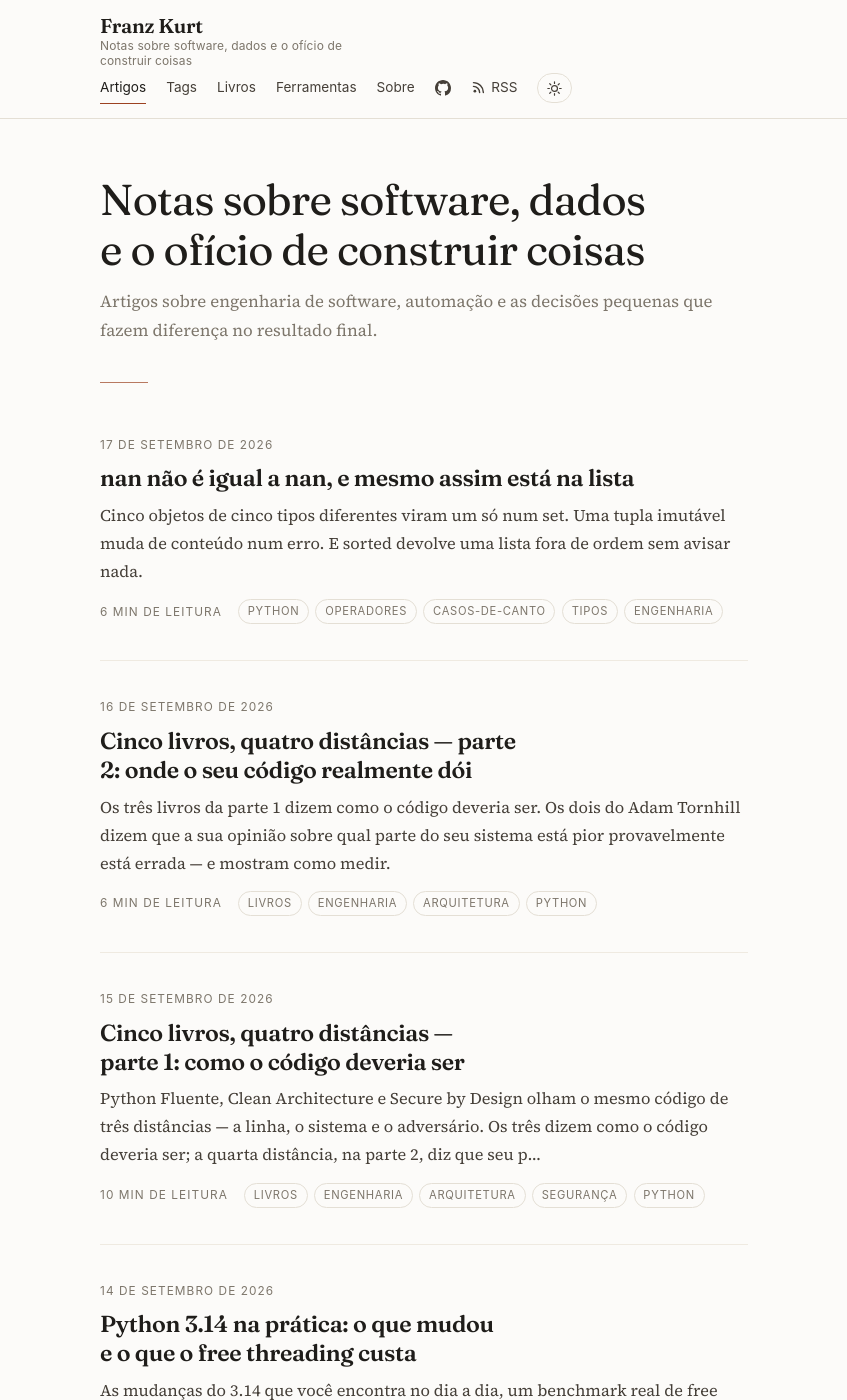
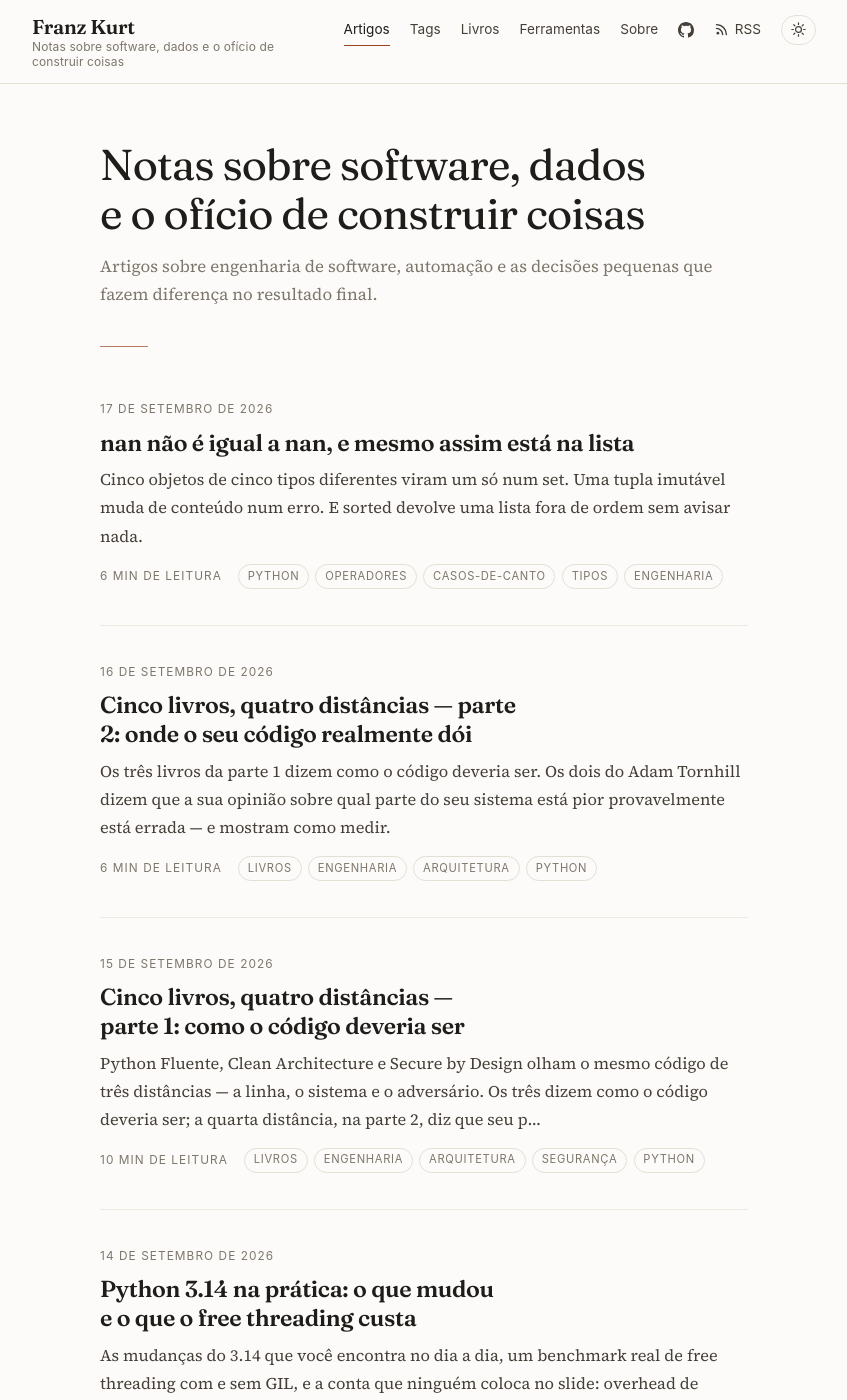
Before and after one commit to franzkurt/franzkurt.github.io, a Jekyll site: the page built from index.html, in a window 1280 px wide and 1400 px high. Shown: the whole window, without its empty margins (216-1063 px from the left). Built offline with Jekyll 4.4.1, drawn with Linux system fonts in a browser that asks for light colours; the list of posts is cut into pages by our own code.

Commit message:
Cabeçalho numa linha só: a aba Ferramentas não cabia em 43,5rem
Com a aba nova, marca (227px) + menu (460px) + vão passaram dos 696px de
--wrap e o menu caía para uma segunda linha. O cabeçalho não precisa
respeitar a largura de leitura do artigo: agora usa 52rem, a marca fica
mais à esquerda e o menu volta para a mesma linha. Altura do cabeçalho
cai de 118px para 83px no desktop.

E um defeito que eu mesmo tinha introduzido e não teria visto sem medir:
em 360px e 320px — larguras de celular comuns — o menu com 358px
TRANSBORDAVA a tela, criando rolagem horizontal. Confirmei a autoria
removendo a aba no navegador: sem ela o transbordo some. Flex container
sem flex-wrap estoura em vez de ceder, então o .nav passa a quebrar.

Só quebrar deixava o cabeçalho com 132px no celular, alto demais para
barra fixa. O menu precisava perder ~54px: o rótulo "RSS" custa 31px e o
ícone sozinho já diz o que é, então ele some abaixo de 34rem. Em 390px o
cabeçalho volta aos 94px.

Medido em 8 larguras, de 320 a 1440, nas duas páginas: zero rolagem
horizontal em todas.

Co-Authored-By: Claude Opus 5 (1M context) <noreply@anthropic.com>

```diff
--- a/assets/css/style.css
+++ b/assets/css/style.css
@@ -143,6 +143,12 @@ img, svg, video { max-width: 100%; height: auto; }
   }
 }
 
+/* O cabeçalho não precisa respeitar a largura de leitura do artigo: com a aba
+   Ferramentas, marca (227px) + menu (460px) + vão passaram dos 696px de
+   --wrap e o menu caía para uma segunda linha. Alargar só o cabeçalho põe a
+   marca mais à esquerda e traz o menu de volta para a mesma linha. */
+.site-head .wrap { max-width: 52rem; }
+
 .site-head__inner {
   display: flex;
   align-items: baseline;          /* o nav alinha com "Franz Kurt", não com o meio */
@@ -181,6 +187,11 @@ img, svg, video { max-width: 100%; height: auto; }
   gap: 1.25rem;
   font-family: var(--sans);
   font-size: .85rem;
+  /* Com a aba Ferramentas o menu passou de 358px e transbordava a tela em
+     360px e 320px — larguras de celular comuns. Sem quebra, um flex container
+     estoura em vez de ceder. */
+  flex-wrap: wrap;
+  row-gap: .5rem;
 }
 
 .nav a {
@@ -1114,7 +1125,10 @@ pre:hover .copy-btn, .copy-btn:focus-visible { opacity: 1; }
 }
 
 .site-head__inner { gap: .75rem; }
-  .nav { gap: .9rem; font-size: .8rem; }
+  .nav { gap: .6rem; row-gap: .4rem; font-size: .8rem; }
+  /* No celular o menu precisava perder ~54px para caber em uma linha. O rótulo
+     "RSS" custa 31px e o ícone sozinho já diz o que é. */
+  .nav__rss span { display: none; }
   .post__nav-item--next { text-align: left; }
 }
 
```
